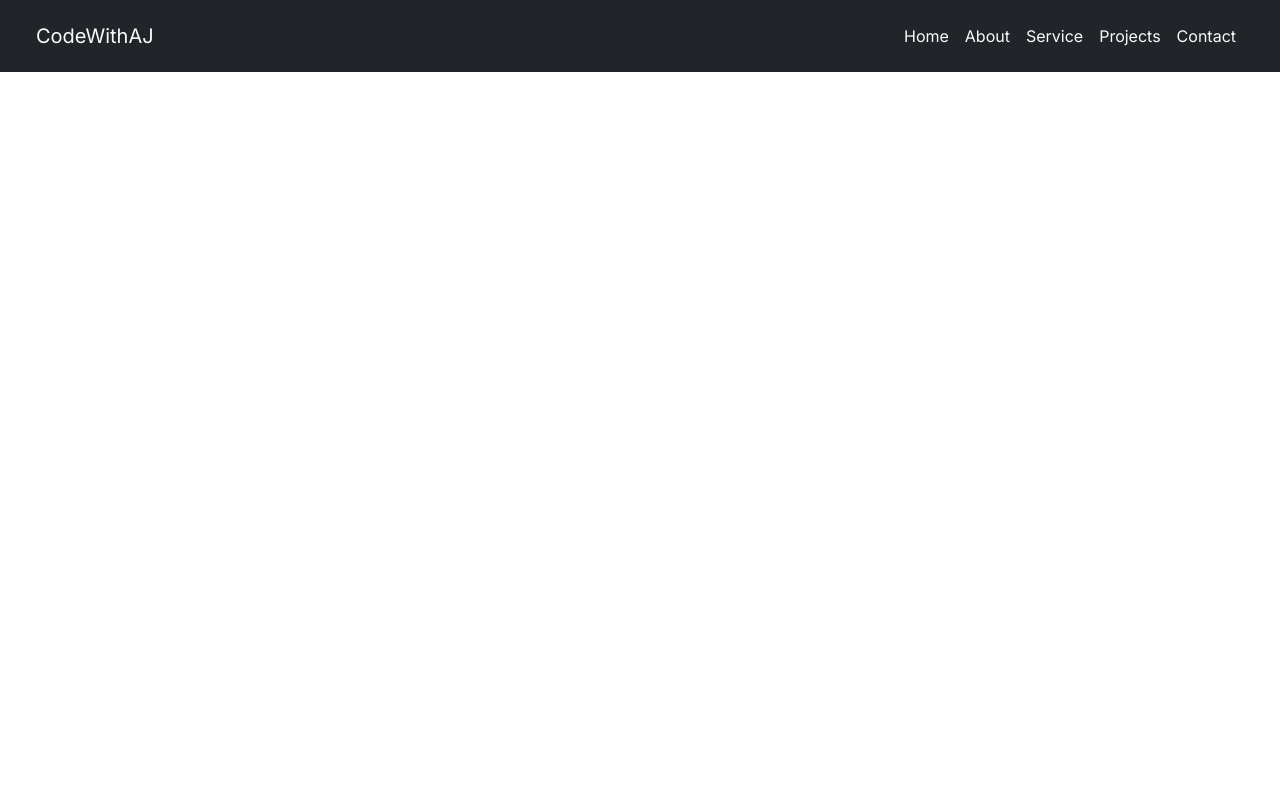
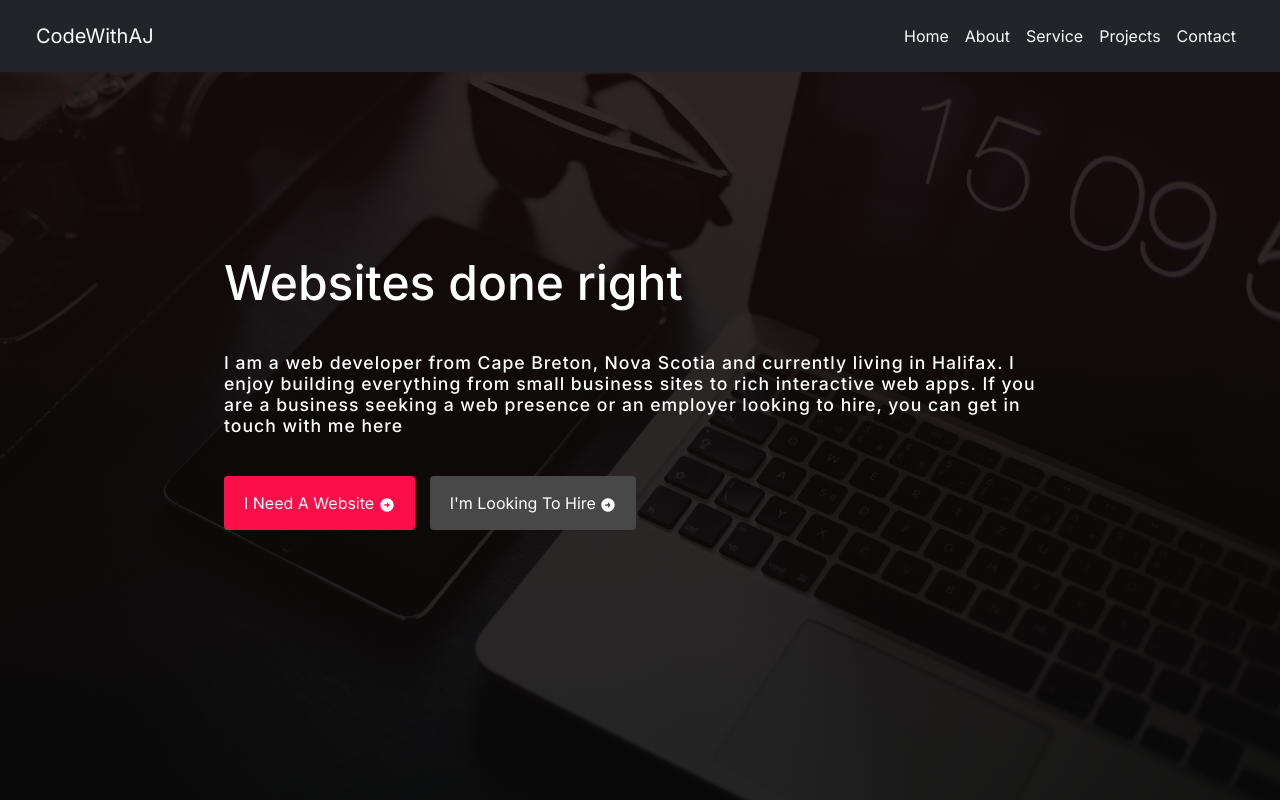
Before and after one commit to ankitweb24/nextweb, a Next.js app: page / in a window 1280 px wide. Built offline with nearby package versions, Linux system fonts and the light colour scheme.

Commit message:
hero page content

```diff
--- /dev/null
+++ b/src/app/components/Hero_content.js
@@ -0,0 +1,16 @@
+import { MdArrowCircleRight } from "react-icons/md";
+import style from '@/app/styles/hero_content.module.css';
+export const Hero_content = () => {
+  return (
+    <div className={style.hero_content}>
+        <h1 className={style.heading}>Websites done right</h1>
+
+        <h4 className={style.heading_two}>I am a web developer from Cape Breton, Nova Scotia and currently living in Halifax. I enjoy building everything from small business sites to rich interactive web apps. If you are a business seeking a web presence or an employer looking to hire, you can get in touch with me here</h4>
+
+        <div className={style.btns_grps}>
+            <button className={style.btn}>i need a website <MdArrowCircleRight/></button>
+            <button className={style.btn}>i'm looking to hire  <MdArrowCircleRight/></button>
+        </div>
+    </div>
+  )
+}
--- a/src/app/components/Heropage.js
+++ b/src/app/components/Heropage.js
@@ -1,10 +1,13 @@
+import style from '@/app/styles/heropage.module.css';
 import Header from "./Header";
+import { Hero_content } from './Hero_content';
 const Heropage = () => {
   return (
     <>
-      <section>
-        <Header />
-        </section>
+    <section className={style.hero_page}>
+      <Header />
+      <Hero_content/>
+    </section>
     </>
   );
 };
--- /dev/null
+++ b/src/app/styles/hero_content.module.css
@@ -0,0 +1,38 @@
+.hero_content{
+    width: 65%;
+    position: relative;
+    top: 40%;
+    left: 50%;
+    transform: translate(-50%, -50%);
+    color: #fff;
+}
+.heading{
+    font-size: 3rem;
+    margin-bottom: 40px;
+}
+.heading_two{
+    font-size: 1.1rem;
+    margin-bottom: 40px;
+    letter-spacing: 1px;
+}
+
+.btns_grps{
+    display: flex;
+    gap: 15px;
+}
+
+.btns_grps .btn{
+    padding: 15px 20px;
+    text-transform: capitalize;
+    border-radius: 4px;
+    border: none;
+    outline: none;
+    color: #fff;
+}
+
+.btns_grps .btn:first-child{
+    background-color: #fc0e49;
+}
+.btns_grps .btn:last-child{
+    background-color: #484848;
+}
--- /dev/null
+++ b/src/app/styles/heropage.module.css
@@ -0,0 +1,8 @@
+.hero_page{
+    width: 100%;
+    height: 100vh;
+    background-image:linear-gradient(rgba(15, 2, 2, 0.856),rgba(0, 0, 0, 0.849)), url('/images/bg.jpg');
+    background-position: center;
+    background-size: cover;
+    background-attachment: fixed;
+}
```
Also changed, not shown: src/app/components/Header.js (line endings or trailing spaces), src/app/components/Nav.js (line endings or trailing spaces).
